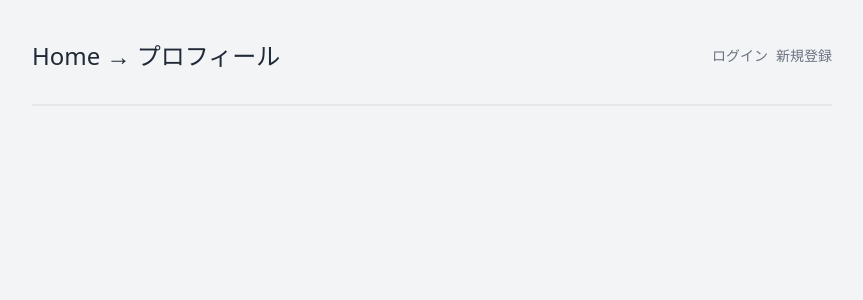
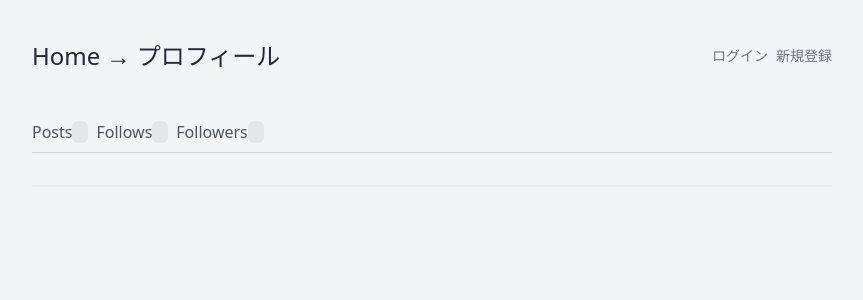
Before and after one commit to kuuchan67/udemy_study_symfony6, a Symfony app: template templates/profile/show.html.twig in a window 1280 px wide. Shown: the top 300 px of the page, without its empty margins (208-1071 px from the left). Run offline with Twig, Linux system fonts and the light colour scheme; the template is opened without the code that fills it, so the values that code supplies are empty; some libraries are stand-ins or nearby versions.

Commit message:
follows followers 表示

```diff
--- a/templates/profile/show.html.twig
+++ b/templates/profile/show.html.twig
@@ -32,6 +32,36 @@
             {{ include("follower/_follow_button.html.twig", {userToFollow : user}) }}
         </div>
     </div>
+    {% embed 'shared/_tabs.html.twig' %}
+        {% block tabs %}
+            {% embed 'shared/_tab.html.twig' with { route: 'app_profile' } %}
+                {% block content %}
+                    Posts <span class="px-2 rounded-md bg-gray-200 dark:bg-gray-700">{{ user.posts.count }}</span>
+                {% endblock %}
+                {% block path %}
+                    {{ path('app_profile', { id: user.id }) }}
+                {% endblock %}
+            {% endembed %}
+
+            {% embed 'shared/_tab.html.twig' with { route: 'app_profile_follows', classes: 'ml-2' } %}
+                {% block content %}
+                    Follows <span class="px-2 rounded-md bg-gray-200 dark:bg-gray-700">{{ user.follows.count }}</span>
+                {% endblock %}
+                {% block path %}
+                    {{ path('app_profile_follows', { id: user.id }) }}
+                {% endblock %}
+            {% endembed %}
+
+            {% embed 'shared/_tab.html.twig' with { route: 'app_profile_followers', classes: 'ml-2' } %}
+                {% block content %}
+                    Followers <span class="px-2 rounded-md bg-gray-200 dark:bg-gray-700">{{ user.followers.count }}</span>
+                {% endblock %}
+                {% block path %}
+                    {{ path('app_profile_followers', { id: user.id }) }}
+                {% endblock %}
+            {% endembed %}
+        {% endblock %}
+    {% endembed %}
     <div class="my-4 border">
     </div>
     {{ include('micro_post/_post_list.html.twig', {posts:user.posts}) }}
--- /dev/null
+++ b/templates/shared/_tab.html.twig
@@ -0,0 +1,5 @@
+<div class="{% if app.request.get('_route') == route %}text-indigo-600 dark:text-indigo-300 border-b-2 border-indigo-500 dark:border-indigo-300{% else %}text-gray-600 dark:text-gray-400{% endif %} pb-2 {% if classes is defined %}{{ classes }}{% endif %}">
+    <a href="{% block path %}{% endblock %}">
+        {% block content %}{% endblock %}
+    </a>
+</div>
--- /dev/null
+++ b/templates/shared/_tabs.html.twig
@@ -0,0 +1,3 @@
+<div class="flex border-b border-gray-300 dark:border-gray-600 w-full mb-8 mt-8">
+    {% block tabs %}{% endblock %}
+</div>
```
Also changed, not shown: src/Controller/ProfileController.php (+16 -0 lines).
